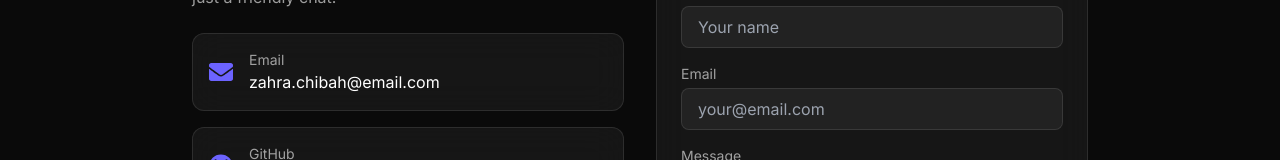
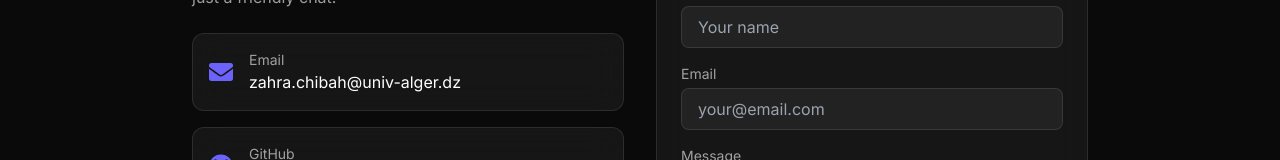
Before and after one commit to Zahra-chb/Portfolio, a React (Vite) app: page / in a window 1280 px wide. Shown: the part 6222-6382 px from the top of the page. Built offline with nearby package versions, Linux system fonts and the light colour scheme; no server answers.

Commit message:
Correction email

```diff
--- a/src/data/index.js
+++ b/src/data/index.js
@@ -2,7 +2,7 @@ export const personalInfo = {
   name: "Chibah Zahra",
   title: "Computer Science Master's Student",
   subtitle: "AI & Software Engineering Enthusiast",
-  email: "zahra.chibah@email.com",
+  email: "zahra.chibah@univ-alger.dz",
   github: "https://github.com/Zahra-chb",
   linkedin: "https://www.linkedin.com/in/zahra-chibah-2a4052383/",
 };
```
